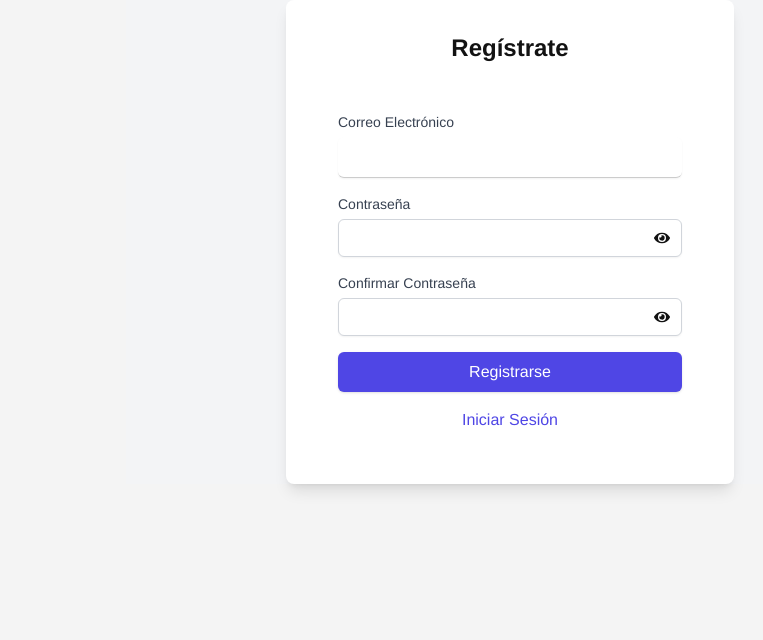
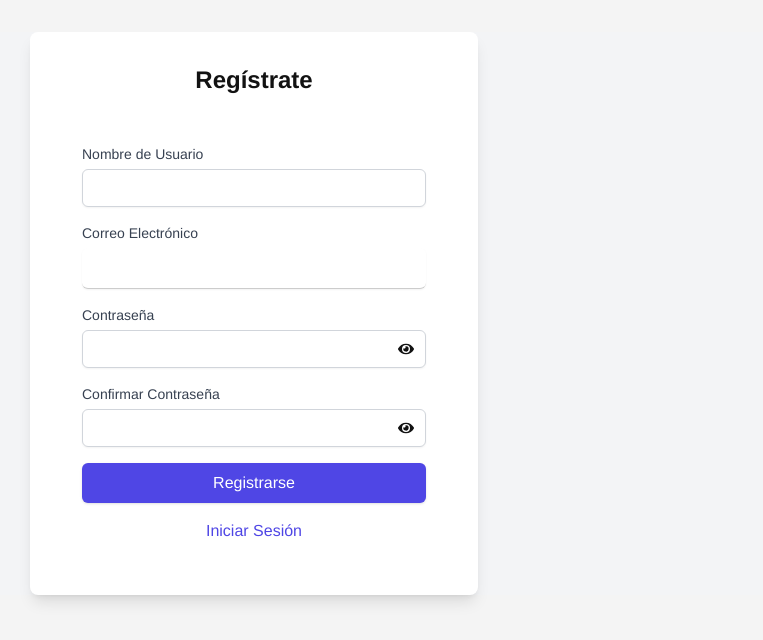
Before and after one commit to acamilodelgado0305/lanetdev-landing, a React (Vite) app: page /signup in a window 1280 px wide. Shown: the top 640 px of the page, without its empty margins (386-1149 px from the left). Built offline with nearby package versions, Linux system fonts and the light colour scheme.

Commit message:
ajustando componete de SignUpForm y mas cambios en otros componente optimizando

```diff
--- a/src/components/auth/LoginForm.tsx
+++ b/src/components/auth/LoginForm.tsx
@@ -18,7 +18,7 @@ const LoginForm = () => {
     };
 
     return (
-        <div className=" ml-[10%] md:ml-[40%] flex items-center justify-center bg-gray-100">
+        <div className="mt-20 flex items-center justify-center bg-gray-100">
             <div className="bg-white p-8 rounded-lg shadow-lg max-w-md w-full">
                 <h2 className="text-2xl font-bold mb-6 text-center">Iniciar Sesión</h2>
                 <form onSubmit={handleSubmit(handleLogin)}>
--- a/src/components/auth/SignUpForm.tsx
+++ b/src/components/auth/SignUpForm.tsx
@@ -6,6 +6,7 @@ import { FaEye, FaEyeSlash } from 'react-icons/fa';
 import { createUser } from '../../services/apiService';
 
 interface SignUpFormInputs {
+    username: string;
     email: string;
     password: string;
     confirmPassword: string;
@@ -18,11 +19,11 @@ const SignUpForm: React.FC = () => {
     const [showConfirmPassword, setShowConfirmPassword] = useState(false);
 
     const handleSignUp: SubmitHandler<SignUpFormInputs> = async (data) => {
-        const { email, password } = data;
+        const { username, email, password } = data;
 
         try {
             // Llama a la función createUser para registrar el nuevo usuario
-            const userData = { email, password };
+            const userData = { username, email, password };
             await createUser(userData);
 
             Swal.fire('¡Usuario registrado!', 'Se ha registrado correctamente.', 'success').then(() => {
@@ -43,10 +44,20 @@ const SignUpForm: React.FC = () => {
     };
 
     return (
-        <div className="ml-[10%] md:ml-[40%] flex items-center justify-center bg-gray-100">
+        <div className="flex items-center justify-center mt-8 bg-gray-100">
             <div className="bg-white p-8 rounded-lg shadow-lg max-w-md w-full">
                 <h2 className="text-2xl font-bold mb-7 text-center">Regístrate</h2>
                 <form onSubmit={handleSubmit(handleSignUp)}>
+                    <div className="mb-4">
+                        <label htmlFor="username" className="block text-sm font-medium text-gray-700">Nombre de Usuario</label>
+                        <input
+                            id="username"
+                            className="mt-1 block w-full px-3 py-2 border border-gray-300 rounded-md shadow-sm focus:outline-none focus:ring-indigo-500 focus:border-indigo-500 sm:text-sm"
+                            {...register('username', { required: 'El nombre de usuario es requerido' })}
+                        />
+                        {errors.username && <p className="text-red-500 text-xs mt-2">{errors.username.message}</p>}
+                    </div>
+
                     <div className="mb-4">
                         <label htmlFor="email" className="block text-sm font-medium text-gray-700">Correo Electrónico</label>
                         <input
--- a/src/services/apiService.js
+++ b/src/services/apiService.js
@@ -43,6 +43,16 @@ export const createUser = async (userData) => {
     }
 };
 
+// Función para actualizar la información adicional de un usuario
+export const updateUserInfo = async (userId, userInfo) => {
+    try {
+        const response = await authApi.put(`/update-info/${userId}`, userInfo);
+        return response.data;
+    } catch (error) {
+        console.error('Error al actualizar la información del usuario:', error);
+        throw error;
+    }
+};
 // Función para iniciar sesión
 export const loginUser = async (email, password) => {
     try {
```
